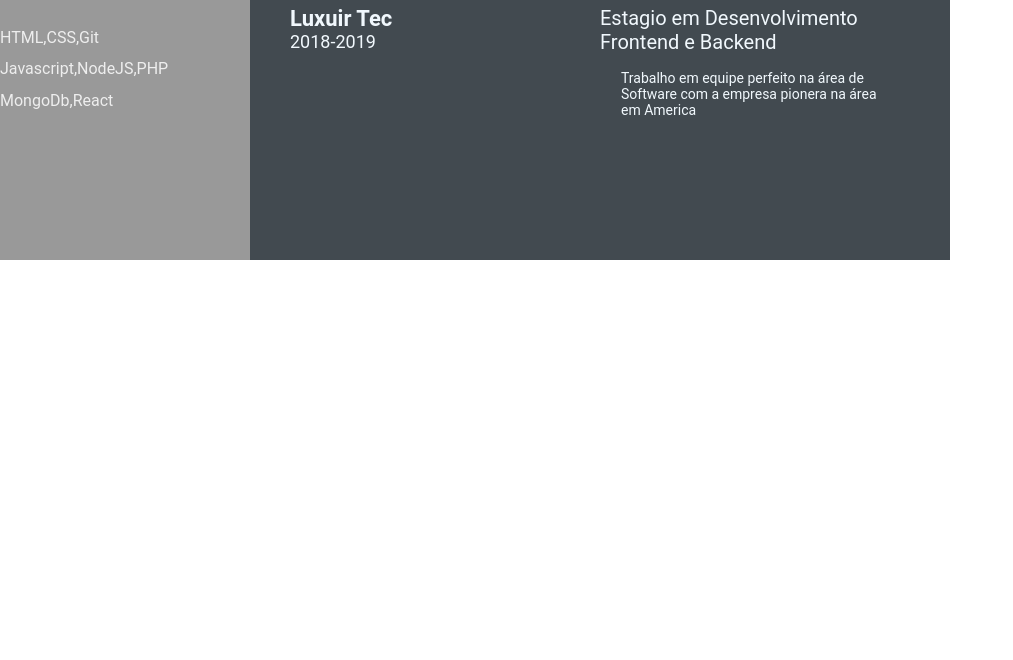
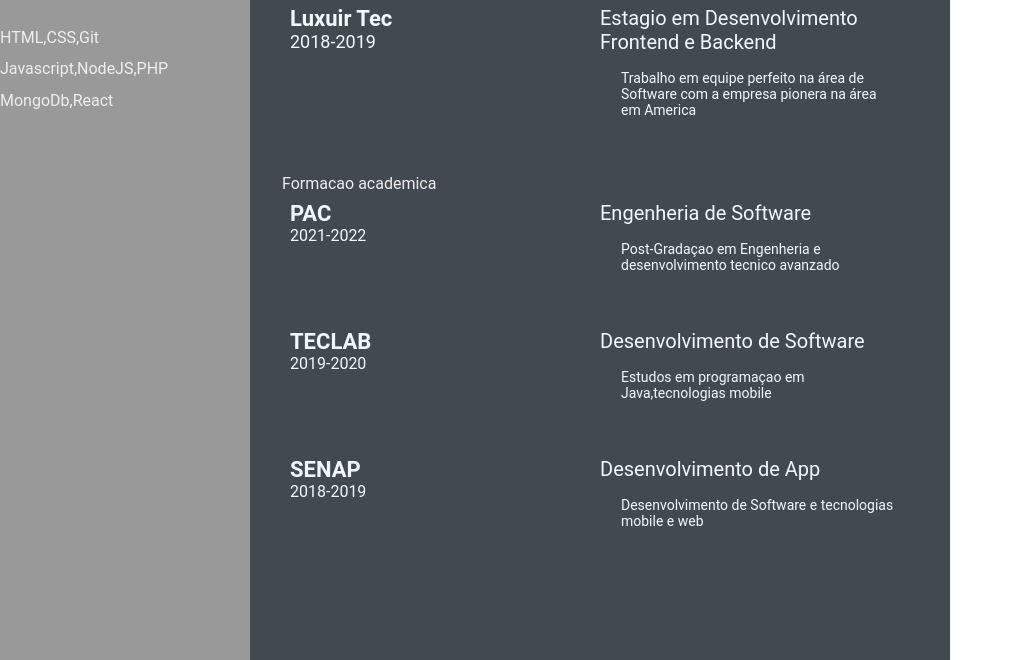
Before and after one commit to Rigzert/jornada-Dev.github.io, a plain HTML site: page index.html in a window 1280 px wide. Shown: the part 540-1200 px from the top of the page, without its empty margins (0-1013 px from the left). Before the commit the page ends 800 px from the top, so only its background shows below. Drawn offline with Linux system fonts and the light colour scheme.

Commit message:
subiendo aula4

```diff
--- a/css/style.css
+++ b/css/style.css
@@ -16,7 +16,7 @@
 
 .left-section {
     grid-column: span 2;
-    height: 100vh;
+    height: 1200px;
     background-color: #999999;
     width: 250px;
 
@@ -24,7 +24,7 @@
 
 .right-section {
     grid-column: span 5;
-    height: 100%;
+    height: 1200px;
     background-color: #424a50;
     border-radius: 0px 60px 0px 0px;
     width: 700px;
@@ -144,3 +144,12 @@
     padding-left: 5px;
     margin:1rem;
 }
+.education{
+
+    display: inline-block;
+
+    width: 100%;
+    padding:0;
+
+
+}
--- a/index.html
+++ b/index.html
@@ -1,5 +1,6 @@
 <!DOCTYPE html>
 <html lang="pt">
+
 <head>
     <meta charset="UTF-8">
     <meta http-equiv="X-UA-Compatible" content="IE=edge">
@@ -7,6 +8,7 @@
     <link rel="stylesheet" href="css/style.css">
     <title>Robert Rodriguez Perez</title>
 </head>
+
 <body>
     <main class="resume-content">
         <section class="left-section">
@@ -28,9 +30,15 @@
                 <div class="skills">
                     <p class="left-title">Skills</p>
                     <ul>
-                        <li><p>HTML,CSS,Git</p></li>
-                        <li><p>Javascript,NodeJS,PHP</p></li>
-                        <li><p>MongoDb,React</p></li>
+                        <li>
+                            <p>HTML,CSS,Git</p>
+                        </li>
+                        <li>
+                            <p>Javascript,NodeJS,PHP</p>
+                        </li>
+                        <li>
+                            <p>MongoDb,React</p>
+                        </li>
                     </ul>
                 </div>
             </section>
@@ -45,9 +53,11 @@
                         <br>
                         Un pouco mais sobre o que faco
                         <br>Quais sao minhas competencias
-                        <p>Experiencia em na área de Tecnologia a mais de 4 anos. Tecnologias webs e PWA. Trabalhos em empresas de toda latinoamerica, em comunicaçao e web design.</p>
+                    <p>Experiencia em na área de Tecnologia a mais de 4 anos. Tecnologias webs e PWA. Trabalhos em
+                        empresas de toda latinoamerica, em comunicaçao e web design.</p>
                     <br><br><br><br>
-                        <p>experiencien en Cloud provedores como AWS,Google Cloud Platafom, e estudando atualmente novos lenguagem de programaçao como Phyton, Futter,React Native</p>
+                    <p>experiencien en Cloud provedores como AWS,Google Cloud Platafom, e estudando atualmente novos
+                        lenguagem de programaçao como Phyton, Futter,React Native</p>
 
                     </p>
                 </section>
@@ -84,7 +94,8 @@
                     </div>
                 </section>
             </div>
--->     <section class="experience gap">
+-->
+                <section class="experience gap">
                     <div class="right-title">Experience</div>
                     <div class="experience-contents">
                         <div class="exp-left">
@@ -104,7 +115,8 @@
                         <div class="exp-right">
                             <p class="exp-position">Frontend Developemet Senior</p>
                             <p class="exp-desc">
-                        Trabalho em equipe perfeito na área de desenvolvimento de sites para muitas empresas em Brasil e Portugal.
+                                Trabalho em equipe perfeito na área de desenvolvimento de sites para muitas empresas em
+                                Brasil e Portugal.
                             </p>
                         </div>
                         <div class="exp-left">
@@ -118,14 +130,51 @@
                             </p>
                         </div>
                     </div>
+                    <section class="education gap">
+                        <div class="right-title">Formacao academica</div>
+                        <div class="education-contents">
+                            <div class="education-left">
+                                <p class="education-school-name">PAC</p>
+                                <p class="education-time-period">2021-2022</p>
+                            </div>
+                            <div class="education-right">
+                                <p class="education-subject">Engenheria de Software</p>
+                                <p class="education-desc">Post-Gradaçao em Engenheria e desenvolvimento tecnico avanzado</p>
+                            </div>
+                        </div>
+                        <div class="education-contents">
+                            <div class="education-left">
+                                <p class="education-school-name">TECLAB</p>
+                                <p class="education-time-period">2019-2020</p>
+                            </div>
+                            <div class="education-right">
+                                <p class="education-subject">Desenvolvimento de Software</p>
+                                <p class="education-desc">Estudos em programaçao em Java,tecnologias mobile </p>
+                            </div>
+                        </div>
+                        <div class="education-contents">
+                            <div class="education-left">
+                                <p class="education-school-name">SENAP</p>
+                                <p class="education-time-period">2018-2019</p>
+                            </div>
+                            <div class="education-right">
+                                <p class="education-subject">Desenvolvimento de App</p>
+                                <p class="education-desc">Desenvolvimento de Software e tecnologias mobile e web</p>
+                            </div>
+                        </div>
+                    </section>
 
-
+                </section>
             </div>
             </div>
 
+
         </section>
+
+
         </section>
     </main>
 
 </body>
+
 </html>
```
Lines whose indentation alone changed are shown as unchanged.
